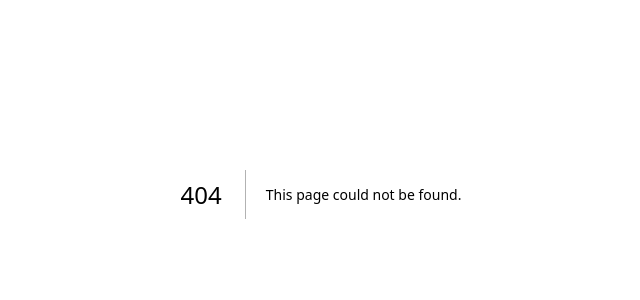
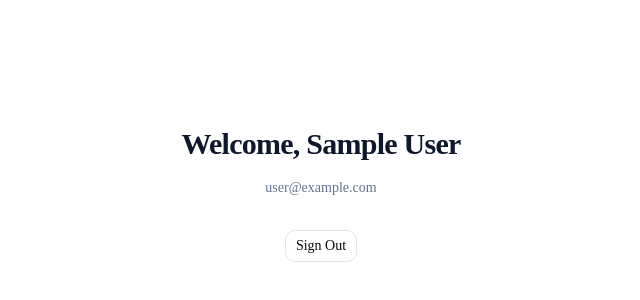
Before and after one commit to nyinyi265/RecipeHub-Recipe-Library, a Next.js app: page /dashboard in a window 1280 px wide. Before the commit this address had no page. Shown: the part 206-506 px from the top of the page, without its empty margins (319-959 px from the left). Built offline with nearby package versions, Linux system fonts and the light colour scheme; no server answers; sample sign-in values are in the browser's storage.

Commit message:
add dashboard page

```diff
--- a/app/(auth)/login/page.tsx
+++ b/app/(auth)/login/page.tsx
@@ -3,7 +3,7 @@
 import Image from "next/image";
 import { useState } from "react";
 import Link from "next/link";
-import { signIn } from "next-auth/react";
+import { signIn, signOut } from "next-auth/react";
 import { Button } from "@/components/ui/button";
 import { Input } from "@/components/ui/input";
 import { Label } from "@/components/ui/label";
@@ -31,6 +31,11 @@ function FacebookIcon({ className }: { className?: string }) {
 
 export default function LoginPage() {
   const [showPassword, setShowPassword] = useState(false);
+
+  async function handleGoogleSignIn() {
+    await signOut({ redirect: false });
+    await signIn("google", { callbackUrl: "/dashboard", prompt: "select_account" });
+  }
 
   return (
     <main className="min-h-screen bg-slate-50">
@@ -106,7 +111,7 @@ export default function LoginPage() {
                   <span className="absolute left-1/2 top-1/2 -translate-x-1/2 -translate-y-1/2 bg-white px-3 text-xs uppercase tracking-[0.28em] text-slate-400">or continue with</span>
                 </div>
                 <div className="mt-8 grid gap-3 sm:grid-cols-2">
-                  <Button variant="outline" onClick={() => signIn('google', { callbackUrl: '/dashboard' })} className="flex items-center justify-center gap-2 py-5 rounded-xl bg-white text-slate-900 border-1 border-orange-200 cursor-pointer hover:bg-slate-50">
+                  <Button variant="outline" onClick={handleGoogleSignIn} className="flex items-center justify-center gap-2 py-5 rounded-xl bg-white text-slate-900 border-1 border-orange-200 cursor-pointer hover:bg-slate-50">
                     <GoogleIcon className="h-4 w-4" />
                     Google
                   </Button>
--- a/app/(auth)/register/page.tsx
+++ b/app/(auth)/register/page.tsx
@@ -3,7 +3,7 @@
 import { useState } from "react";
 import Link from "next/link";
 import Image from "next/image";
-import { signIn } from "next-auth/react";
+import { signIn, signOut } from "next-auth/react";
 import { Button } from "@/components/ui/button";
 import { Input } from "@/components/ui/input";
 import { Label } from "@/components/ui/label";
@@ -65,6 +65,11 @@ export default function RegisterPage() {
   const [profileFile, setProfileFile] = useState<File | null>(null);
   const [profilePreview, setProfilePreview] = useState<string | null>(null);
   const [profileError, setProfileError] = useState("");
+
+  async function handleGoogleSignIn() {
+    await signOut({ redirect: false });
+    await signIn("google", { callbackUrl: "/dashboard", prompt: "select_account" });
+  }
 
   const allowedMimeTypes = ["image/jpeg", "image/png", "image/gif", "image/webp"];
 
@@ -300,9 +305,7 @@ export default function RegisterPage() {
                 <div className="mt-8 grid gap-3 sm:grid-cols-2">
                   <Button
                     variant="outline"
-                    onClick={() =>
-                      signIn("google", { callbackUrl: "/dashboard" })
-                    }
+                    onClick={handleGoogleSignIn}
                     className="flex items-center justify-center gap-2 py-5 rounded-xl bg-white text-slate-900 border-1 border-orange-200 cursor-pointer hover:bg-slate-50"
                   >
                     <GoogleIcon className="h-4 w-4" />
--- /dev/null
+++ b/app/dashboard/page.tsx
@@ -0,0 +1,22 @@
+import { requireAuth } from "@/lib/auth/session";
+import { SignOutButton } from "@/components/layout/sign-out-button";
+
+export default async function DashboardPage() {
+  const session = await requireAuth();
+
+  return (
+    <main className="flex min-h-screen flex-col items-center justify-center bg-white">
+      <div className="text-center space-y-4">
+        <h1 className="text-3xl font-semibold tracking-tight text-slate-900">
+          Welcome{session.user?.name ? `, ${session.user.name}` : ""}
+        </h1>
+        {session.user?.email && (
+          <p className="text-sm text-slate-500">{session.user.email}</p>
+        )}
+        <div className="pt-4">
+          <SignOutButton />
+        </div>
+      </div>
+    </main>
+  );
+}
--- /dev/null
+++ b/components/layout/sign-out-button.tsx
@@ -0,0 +1,16 @@
+"use client";
+
+import { signOut } from "next-auth/react";
+import { Button } from "@/components/ui/button";
+
+export function SignOutButton() {
+  return (
+    <Button
+      variant="outline"
+      onClick={() => signOut({ callbackUrl: "/" })}
+      className="cursor-pointer"
+    >
+      Sign Out
+    </Button>
+  );
+}
```
